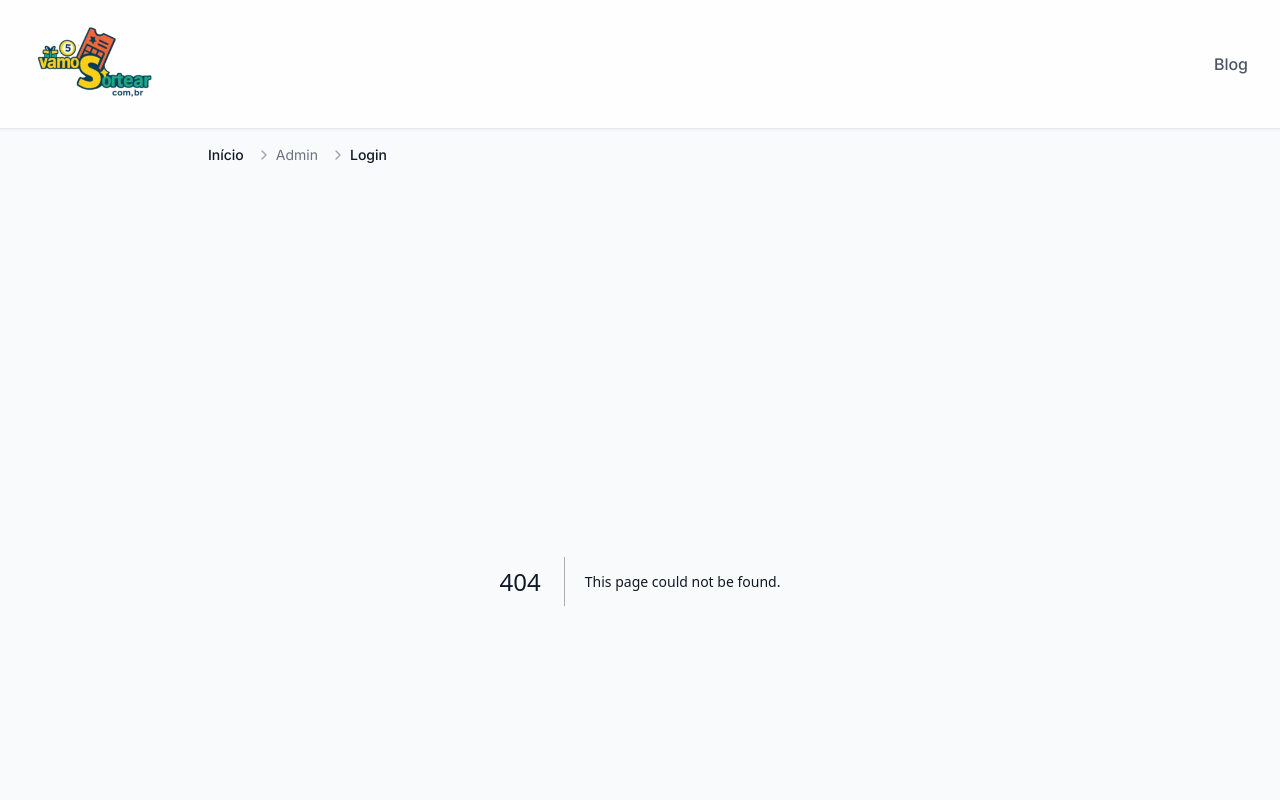
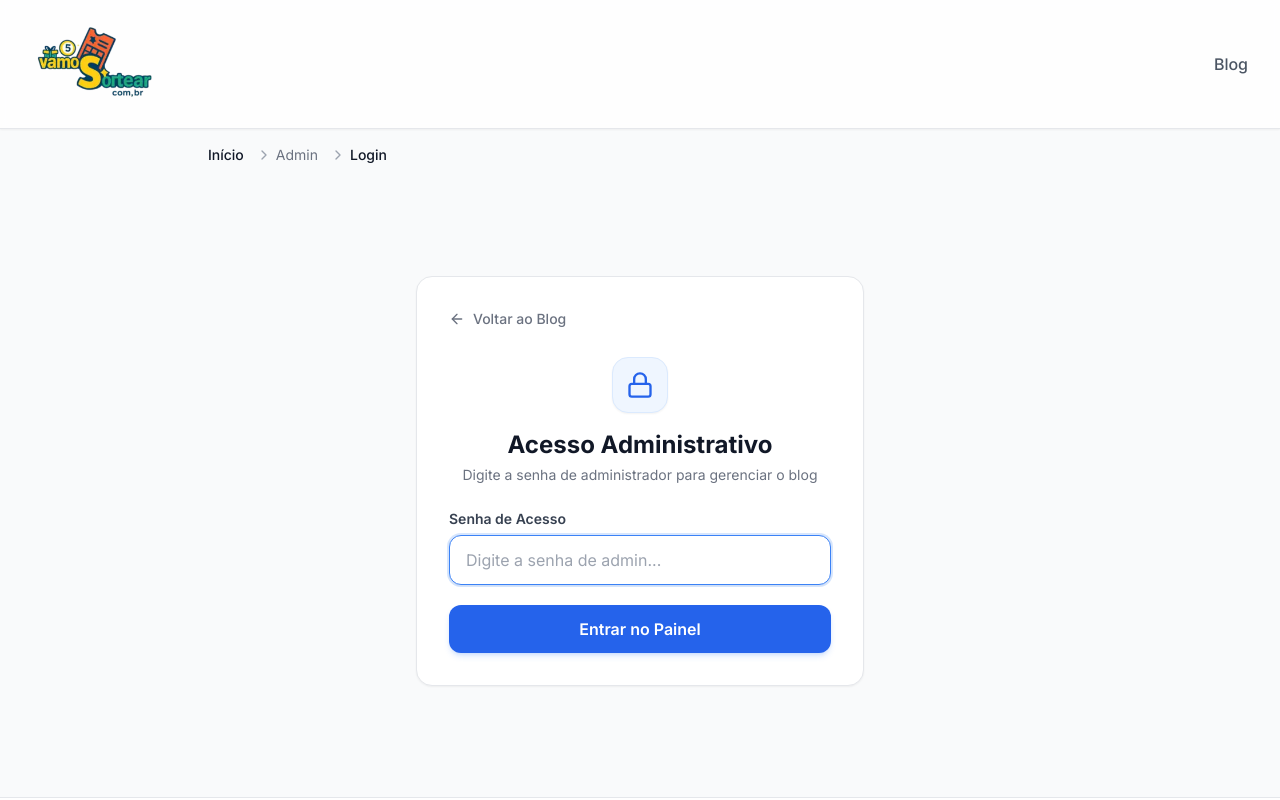
Before and after one commit to Mateyc45/sorteiosonline, a Next.js app: page /admin/login in a window 1280 px wide. Before the commit this address had no page. Shown: the top 800 px of the page. Built offline with nearby package versions, Linux system fonts and the light colour scheme.

Commit message:
Segurança para blog novo

```diff
--- /dev/null
+++ b/src/app/admin/login/page.tsx
@@ -0,0 +1,87 @@
+'use client';
+
+import { useState } from 'react';
+import { loginAdmin } from '@/lib/adminAuth';
+import { Lock, ArrowLeft, Loader2 } from 'lucide-react';
+import Link from 'next/link';
+
+export default function AdminLoginPage() {
+  const [error, setError] = useState('');
+  const [loading, setLoading] = useState(false);
+
+  async function handleSubmit(e: React.FormEvent<HTMLFormElement>) {
+    e.preventDefault();
+    setLoading(true);
+    setError('');
+
+    try {
+      const formData = new FormData(e.currentTarget);
+      await loginAdmin(formData);
+    } catch (err: any) {
+      setError(err?.message || 'Senha incorreta.');
+      setLoading(false);
+    }
+  }
+
+  return (
+    <div className="min-h-[75vh] flex items-center justify-center px-4 py-12">
+      <div className="w-full max-w-md bg-white rounded-2xl border border-gray-200 p-8 shadow-sm">
+        <div className="mb-6">
+          <Link
+            href="/blog"
+            className="inline-flex items-center gap-2 text-sm font-medium text-gray-500 hover:text-gray-900 transition-colors"
+          >
+            <ArrowLeft className="w-4 h-4" /> Voltar ao Blog
+          </Link>
+        </div>
+
+        <div className="text-center mb-6">
+          <div className="mx-auto w-14 h-14 bg-blue-50 border border-blue-100 rounded-2xl flex items-center justify-center mb-4 text-blue-600 shadow-sm">
+            <Lock className="w-7 h-7" />
+          </div>
+          <h1 className="text-2xl font-bold text-gray-900">Acesso Administrativo</h1>
+          <p className="text-sm text-gray-500 mt-1">
+            Digite a senha de administrador para gerenciar o blog
+          </p>
+        </div>
+
+        {error && (
+          <div className="mb-5 p-3.5 bg-red-50 border border-red-200 text-red-700 text-sm rounded-xl font-medium">
+            {error}
+          </div>
+        )}
+
+        <form onSubmit={handleSubmit} className="space-y-5">
+          <div>
+            <label className="block text-sm font-semibold text-gray-700 mb-1.5">
+              Senha de Acesso
+            </label>
+            <input
+              type="password"
+              name="password"
+              required
+              autoFocus
+              placeholder="Digite a senha de admin..."
+              className="w-full rounded-xl border border-gray-300 px-4 py-3 text-gray-900 shadow-sm focus:border-blue-500 focus:ring-2 focus:ring-blue-500/20 outline-none transition-all"
+            />
+          </div>
+
+          <button
+            type="submit"
+            disabled={loading}
+            className="w-full flex items-center justify-center gap-2 rounded-xl bg-blue-600 px-4 py-3 font-semibold text-white hover:bg-blue-700 active:scale-[0.99] disabled:opacity-50 transition-all shadow-md shadow-blue-500/20"
+          >
+            {loading ? (
+              <>
+                <Loader2 className="w-5 h-5 animate-spin" />
+                Verificando...
+              </>
+            ) : (
+              'Entrar no Painel'
+            )}
+          </button>
+        </form>
+      </div>
+    </div>
+  );
+}
--- a/src/app/blog/novo/page.tsx
+++ b/src/app/blog/novo/page.tsx
@@ -1,11 +1,23 @@
 import { Metadata } from 'next';
+import { redirect } from 'next/navigation';
+import { isAdminAuthenticated } from '@/lib/adminAuth';
 import { CreatePostForm } from '@/components/CreatePostForm';
 
 export const metadata: Metadata = {
   title: 'Criar Novo Post | Blog Vamo Sortear',
-  description: 'Crie e publique um novo artigo no blog do Vamo Sortear.',
+  description: 'Área administrativa para publicação de artigos.',
+  robots: {
+    index: false,
+    follow: false,
+  },
 };
 
-export default function NovoPostPage() {
+export default async function NovoPostPage() {
+  const isAuth = await isAdminAuthenticated();
+
+  if (!isAuth) {
+    redirect('/admin/login');
+  }
+
   return <CreatePostForm />;
 }
--- a/src/app/blog/page.tsx
+++ b/src/app/blog/page.tsx
@@ -1,6 +1,7 @@
 import { Metadata } from 'next';
 import { BlogListClient } from '@/components/BlogListClient';
 import { getAllPosts } from '@/lib/blogData';
+import { isAdminAuthenticated } from '@/lib/adminAuth';
 
 export const metadata: Metadata = {
   title: 'Blog Sorteios Online | Dicas e Tutoriais | Vamo Sortear',
@@ -12,5 +13,7 @@ export const metadata: Metadata = {
 
 export default async function BlogPage() {
   const posts = await getAllPosts();
-  return <BlogListClient posts={posts} />;
+  const isAdmin = await isAdminAuthenticated();
+
+  return <BlogListClient posts={posts} isAdmin={isAdmin} />;
 }
--- a/src/components/BlogListClient.tsx
+++ b/src/components/BlogListClient.tsx
@@ -2,16 +2,18 @@
 
 import { useState } from 'react';
 import Link from 'next/link';
-import { BookOpen, Calendar, ChevronRight, Tag, Home, ChevronLeft, PlusCircle } from 'lucide-react';
+import { BookOpen, Calendar, ChevronRight, Tag, Home, ChevronLeft, PlusCircle, LogOut } from 'lucide-react';
 import { format } from 'date-fns';
 import { ptBR } from 'date-fns/locale';
 import { BlogPost } from '@/lib/blogData';
+import { logoutAdmin } from '@/lib/adminAuth';
 
 interface BlogListClientProps {
   posts: BlogPost[];
+  isAdmin?: boolean;
 }
 
-export function BlogListClient({ posts }: BlogListClientProps) {
+export function BlogListClient({ posts, isAdmin = false }: BlogListClientProps) {
   const [selecionarTag, setSelecionarTag] = useState('');
   const [sugestoes, setSugestoes] = useState<string[]>([]);
   const [paginaAtual, setPaginaAtual] = useState(1);
@@ -48,12 +50,24 @@ export function BlogListClient({ posts }: BlogListClientProps) {
         <Link href="/" className="inline-flex items-center gap-2 rounded-lg bg-gray-100 px-4 py-2 text-sm font-medium text-gray-600 hover:bg-gray-200">
           <Home className="h-4 w-4" /> Voltar para Início
         </Link>
+
+        {isAdmin && (
+          <div className="flex items-center gap-2">
             <Link
               href="/blog/novo"
               className="inline-flex items-center gap-2 rounded-lg bg-blue-600 px-4 py-2 text-sm font-semibold text-white hover:bg-blue-700 transition-colors shadow-sm"
             >
               <PlusCircle className="h-4 w-4" /> Criar Novo Post
             </Link>
+            <button
+              onClick={() => logoutAdmin()}
+              title="Encerrar sessão de admin"
+              className="inline-flex items-center gap-1.5 rounded-lg bg-gray-100 px-3 py-2 text-sm font-medium text-gray-600 hover:bg-red-50 hover:text-red-600 transition-colors"
+            >
+              <LogOut className="h-4 w-4" /> Sair
+            </button>
+          </div>
+        )}
       </div>
 
       <div className="mb-8">
--- /dev/null
+++ b/src/lib/adminAuth.ts
@@ -0,0 +1,47 @@
+'use server';
+
+import { cookies } from 'next/headers';
+import { redirect } from 'next/navigation';
+
+const COOKIE_NAME = 'admin_session';
+
+/**
+ * Verifica no servidor se o usuário possui a sessão de administrador válida
+ */
+export async function isAdminAuthenticated(): Promise<boolean> {
+  const cookieStore = await cookies();
+  const session = cookieStore.get(COOKIE_NAME);
+  return session?.value === 'authenticated';
+}
+
+/**
+ * Realiza a autenticação de admin comparando a senha informada com ADMIN_PASSWORD
+ */
+export async function loginAdmin(formData: FormData) {
+  const password = formData.get('password') as string;
+  const adminSecret = process.env.ADMIN_PASSWORD;
+
+  if (!adminSecret || password !== adminSecret) {
+    throw new Error('Senha incorreta. Verifique a senha configurada no arquivo .env.');
+  }
+
+  const cookieStore = await cookies();
+  cookieStore.set(COOKIE_NAME, 'authenticated', {
+    httpOnly: true,
+    secure: process.env.NODE_ENV === 'production',
+    sameSite: 'lax',
+    maxAge: 60 * 60 * 24 * 7, // 7 dias de sessão
+    path: '/',
+  });
+
+  redirect('/blog/novo');
+}
+
+/**
+ * Encerra a sessão de administrador
+ */
+export async function logoutAdmin() {
+  const cookieStore = await cookies();
+  cookieStore.delete(COOKIE_NAME);
+  redirect('/blog');
+}
```
Also changed, not shown: 1 other file (tests, documents, lock files or other folders). Lines whose indentation alone changed are shown as unchanged.
